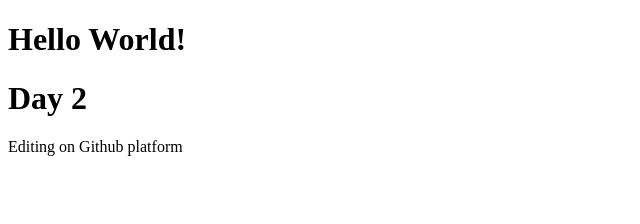
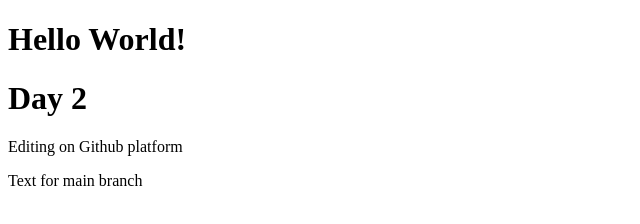
Before and after one commit to janasheenakbar/Dec-16, a plain HTML site: page index.html in a window 1280 px wide. Shown: the whole page, without its empty margins (0-640 px from the left). Drawn offline with Linux system fonts and the light colour scheme.

Commit message:
Edited on main branch

```diff
--- a/index.html
+++ b/index.html
@@ -9,5 +9,6 @@
     <h1>Hello World!</h1>
     <h1>Day 2</h1>
     <p>Editing on Github platform</p>
+    <p>Text for main branch</p>
   </body>
 </html>
```
